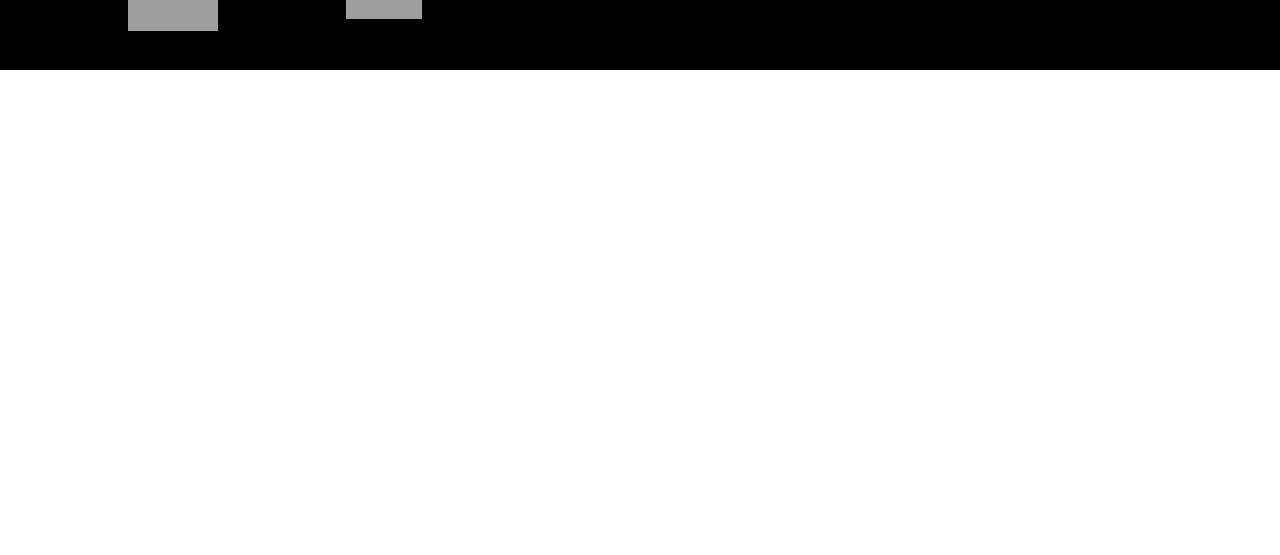
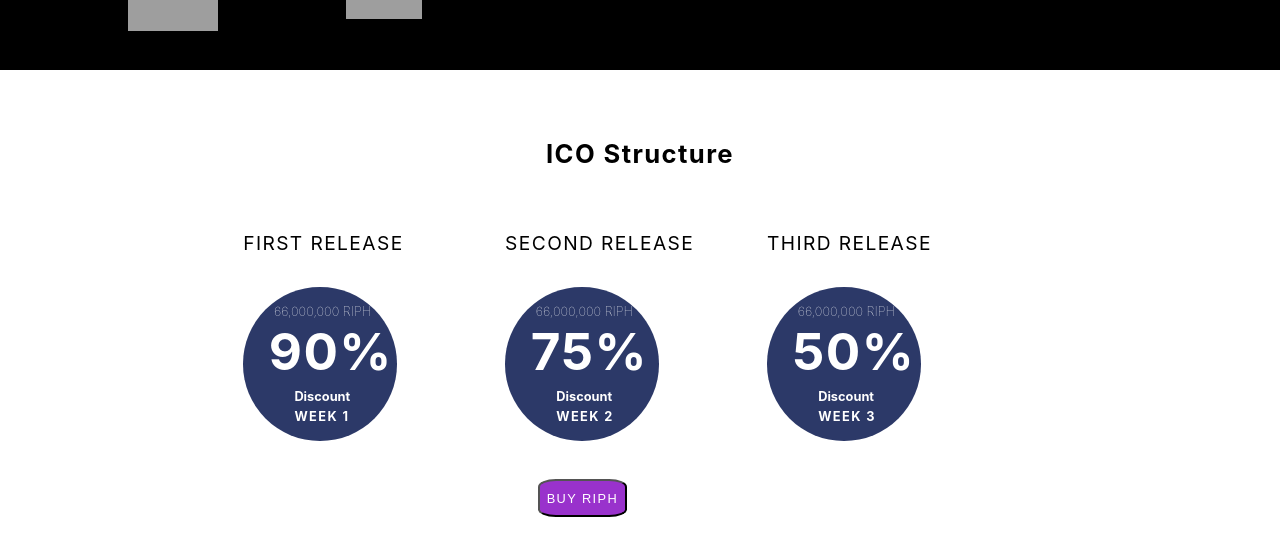
Before and after one commit to MuhammadZain795/RIPH, a React (Create React App) app in the folder riph/: page / in a window 1280 px wide. Shown: the part 1495-2050 px from the top of the page. Before the commit the page ends 1565 px from the top, so only its background shows below. Built offline with nearby package versions, Linux system fonts and the light colour scheme; grey boxes are pictures that could not be loaded.

Commit message:
ICO component completed.

```diff
--- a/riph/src/App.js
+++ b/riph/src/App.js
@@ -1,5 +1,6 @@
 import './App.css';
 import Ecosystem from './components/Ecosystem';
+import ICO from './components/ICO';
 import RIPH from './components/RIPH';
 import WhatIsRIPH from './components/WhatIsRIPH';
 
@@ -9,6 +10,7 @@ function App() {
       <RIPH/>
       <WhatIsRIPH/>
       <Ecosystem/>
+      <ICO/>
     </div>
   );
 }
--- /dev/null
+++ b/riph/src/components/ICO.js
@@ -0,0 +1,189 @@
+import React from 'react'
+import styled from 'styled-components'
+
+export default function ICO() {
+    return (
+        <Container>
+            <h1>ICO Structure</h1>
+            <Blocks>
+                <Block1>
+                    <h3>First Release</h3>
+                    <Circle1>
+                        <h4>66,000,000 RIPH</h4>
+                        <h3>90%</h3>
+                        <h2>Discount</h2>
+                        <h1>WEEK 1</h1>
+                    </Circle1>
+                </Block1>
+                <Block2>
+                    <h3>Second Release</h3>
+                    <Circle2>
+                        <h4>66,000,000 RIPH</h4>
+                        <h3>75%</h3>
+                        <h2>Discount</h2>
+                        <h1>WEEK 2</h1>
+                    </Circle2>
+                </Block2>
+                <Block3>
+                    <h3>Third Release</h3>
+                    <Circle3>
+                        <h4>66,000,000 RIPH</h4>
+                        <h3>50%</h3>
+                        <h2>Discount</h2>
+                        <h1>WEEK 3</h1>
+                    </Circle3>
+                </Block3>
+            </Blocks>
+            <Button>BUY RIPH</Button>
+        </Container>
+    )
+}
+
+const Container = styled.div`
+    padding: 4vw 17vw;
+    h1{
+        display: flex;
+        flex-direction: row;
+        justify-content: center;
+        letter-spacing: 1.4px;
+        font-size: 2vw;
+    }
+`
+const Blocks = styled.div`
+    display: flex;
+    flex-direction: row;
+    padding: 2vw;
+    h3{
+        font-size: 1.5vw;
+        font-weight: inherit;
+        letter-spacing: 1.4px;
+        text-transform: uppercase;
+    }
+`
+const Block1 = styled.div`
+    width: 33%;
+    display: flex;
+    flex-direction: column;
+    justify-content: center;
+`
+const Block2 = styled.div`
+    width: 33%;
+    display: flex;
+    flex-direction: column;
+    justify-content: center;
+`
+const Block3 = styled.div`
+    width: 33%;
+    display: flex;
+    flex-direction: column;
+    justify-content: center;
+`
+const Circle1 = styled.div`
+    background-color: #2c3968;
+    height: 12vw;
+    width: 12vw;
+    border-radius: 50%;
+    margin: 1vw 0;
+    color: white;
+    h4{
+        position: absolute;
+        margin-left: 2.4vw;
+        font-size: 1vw;
+        font-weight: lighter;
+    }
+    h3{
+        position: absolute;
+        margin-left: 2vw;
+        font-size: 4vw;
+        font-weight: bold;
+        margin-top: 2.6vw;
+    }
+    h2{
+        position: absolute;
+        font-size: 1vw;
+        margin-top: 8vw;
+        margin-left: 4vw;
+    }
+    h1{
+        position: absolute;
+        font-size: 1vw;
+        margin-top: 9.5vw;
+        margin-left: 4vw;
+    }
+`
+const Circle2 = styled.div`
+    background-color: #2c3968;
+    height: 12vw;
+    width: 12vw;
+    border-radius: 50%;
+    margin: 1vw 0;
+    color: white;
+    h4{
+        position: absolute;
+        margin-left: 2.4vw;
+        font-size: 1vw;
+        font-weight: lighter;
+    }
+    h3{
+        position: absolute;
+        margin-left: 2vw;
+        font-size: 4vw;
+        font-weight: bold;
+        margin-top: 2.6vw;
+    }
+    h2{
+        position: absolute;
+        font-size: 1vw;
+        margin-top: 8vw;
+        margin-left: 4vw;
+    }
+    h1{
+        position: absolute;
+        font-size: 1vw;
+        margin-top: 9.5vw;
+        margin-left: 4vw;
+    }
+`
+const Circle3 = styled.div`
+    background-color: #2c3968;
+    height: 12vw;
+    width: 12vw;
+    border-radius: 50%;
+    margin: 1vw 0;
+    color: white;
+    h4{
+        position: absolute;
+        margin-left: 2.4vw;
+        font-size: 1vw;
+        font-weight: lighter;
+    }
+    h3{
+        position: absolute;
+        margin-left: 2vw;
+        font-size: 4vw;
+        font-weight: bold;
+        margin-top: 2.6vw;
+    }
+    h2{
+        position: absolute;
+        font-size: 1vw;
+        margin-top: 8vw;
+        margin-left: 4vw;
+    }
+    h1{
+        position: absolute;
+        font-size: 1vw;
+        margin-top: 9.5vw;
+        margin-left: 4vw;
+    }
+`
+const Button = styled.button`
+    margin-left: 25vw;
+    font-size: 1vw;
+    height: 3vw;
+    width: 7vw;
+    border-radius: 20%;
+    background-color: rgb(153,50,204);
+    color: white;
+    letter-spacing: 1.4px;
+`
```
